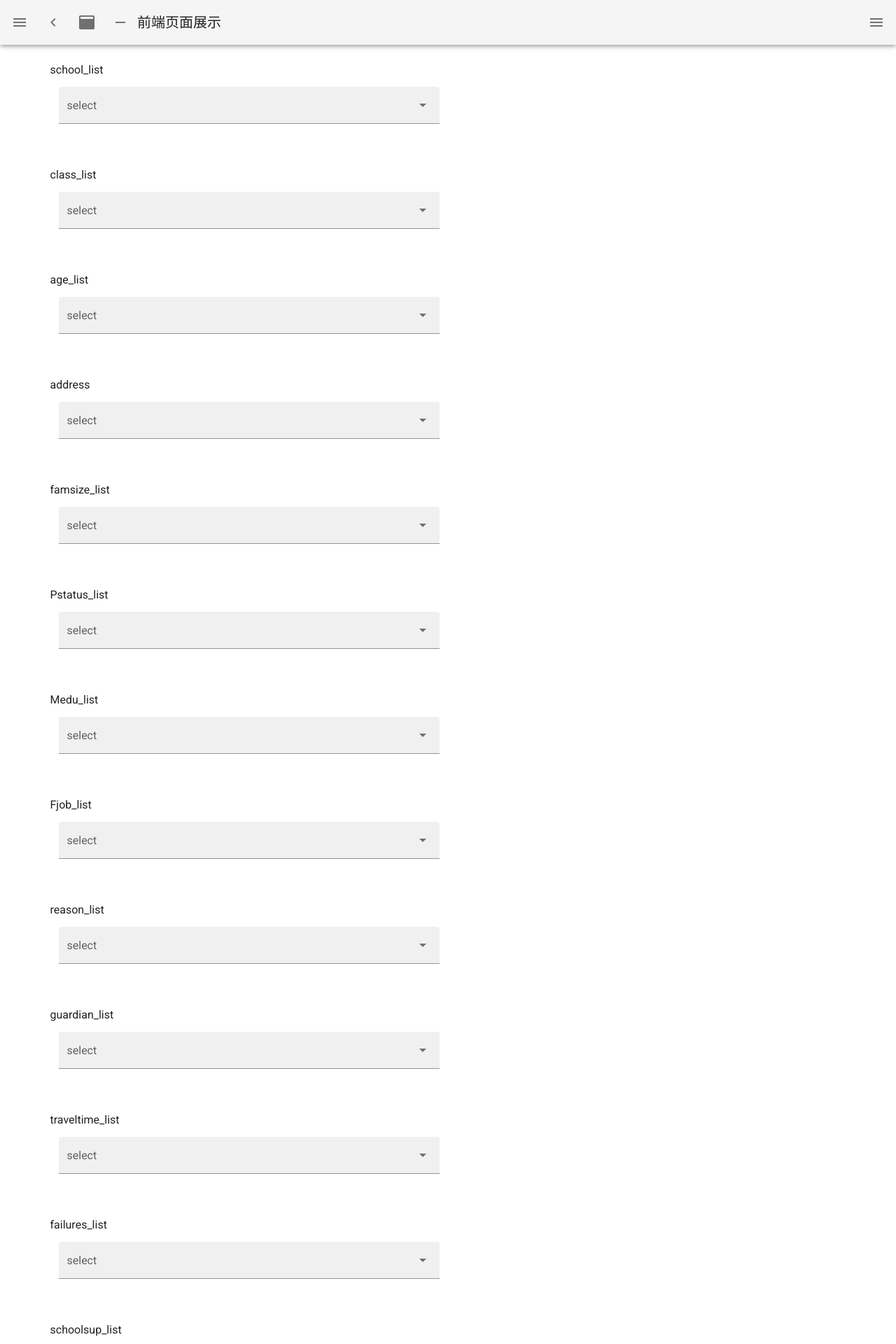
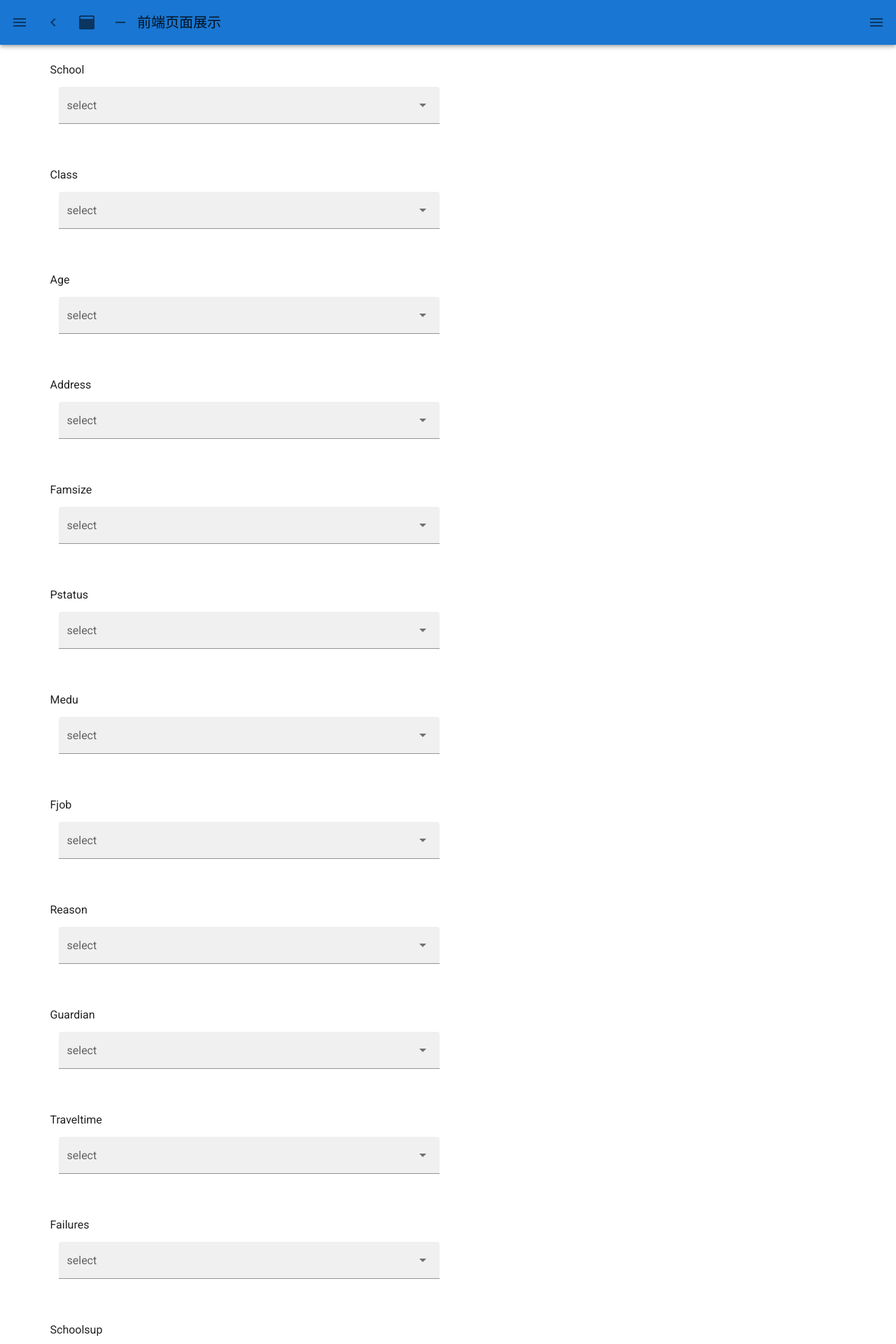
Before and after one commit to Measureds/Product_pritice, a Nuxt app: page /pre in a window 1280 px wide. Shown: the top 1920 px of the page at 70% size. Built offline with nearby package versions, Linux system fonts and the light colour scheme.

Commit message:
add pre but with the problem of CORS

```diff
--- a/layouts/default.vue
+++ b/layouts/default.vue
@@ -1,5 +1,5 @@
-<template>
-  <v-app light>
+<template light>
+  <v-app>
     <v-navigation-drawer
       v-model="drawer"
       :mini-variant="miniVariant"
@@ -7,7 +7,7 @@
       fixed
       app
     >
-      <v-list>
+      <v-list class ="primary">
         <v-list-item
           v-for="(item, i) in items"
           :key="i"
@@ -28,6 +28,7 @@
       :clipped-left="clipped"
       fixed
       app
+      class="primary"
     >
       <v-app-bar-nav-icon @click.stop="drawer = !drawer" />
       <v-btn
--- a/nuxt.config.js
+++ b/nuxt.config.js
@@ -61,26 +61,7 @@ export default {
   */
   vuetify: {
     customVariables: ['~/assets/variables.scss'],
-    theme: {
-      dark: false,
-      themes: {
-        light: {
-          primary: colors.purple,
-          secondary: colors.grey.darken1,
-          accent: colors.shades.black,
-          error: colors.red.accent3,
-        },
-        dark: {
-          primary: colors.blue.darken2,
-          accent: colors.grey.darken3,
-          secondary: colors.amber.darken3,
-          info: colors.teal.lighten1,
-          warning: colors.amber.base,
-          error: colors.deepOrange.accent4,
-          success: colors.green.accent3
-        }
-      }
-    }
+    optionsPath: "./vuetify.options.js"
   },
   /*
   ** Build configuration
--- a/pages/index.vue
+++ b/pages/index.vue
@@ -1,6 +1,6 @@
 <template>
   <v-card>
-    <v-system-bar></v-system-bar>
+    <v-system-bar class="primary"></v-system-bar>
     <v-toolbar flat>
       <v-toolbar-title>成绩预测</v-toolbar-title>
       <v-spacer></v-spacer>
@@ -8,7 +8,7 @@
     <v-banner
       single-line
     >
-      通过数据集内学生信息给出学生综合评定成绩等级的预测。
+      <a herf="#">通过数据集内学生信息给出学生综合评定成绩等级的预测。</a>
     </v-banner>
 
   <v-carousel :show-arrows="false">
--- a/pages/pre.vue
+++ b/pages/pre.vue
@@ -3,11 +3,12 @@
       <!-- 1 -->
       <v-form
       ref="form"
-      v-model="valid" >
-    <v-col cols="12"  v-for="(item,name) in menuList" :key="name">
+      v-model="valid.form" >
+      <v-col cols="12"  v-for="(item,name) in menuList" :key="name">
         <header>{{name}}</header>
       <v-col class="d-flex" cols="12" sm="6">
         <v-select
+          @change="onChangeSelect($event,name)"
           :items="item"
           filled
           label="select"
@@ -29,21 +30,23 @@
 </template>
 
 <script>
+import axios from 'axios'
   export default {
     data: () => ({
         valid:{
-  "School": "string",
+          "form":true,
+  "School": "",
   "Class": 0,
   "Age": 0,
-  "Address": "string",
-  "Famsize": "string",
-  "Pstatus": "string",
+  "Address": "",
+  "Famsize": "",
+  "Pstatus": "",
   "Medu": 0,
   "Fedu": 0,
-  "Mjob": "string",
-  "Fjob": "string",
-  "Reason": "string",
-  "Guardian": "string",
+  "Mjob": "",
+  "Fjob": "",
+  "Reason": "",
+  "Guardian": "",
   "TravelTime": 0,
   "StudyTime": 0,
   "Failures": 0,
@@ -64,33 +67,33 @@
   "Absences": 0
 },
         menuList:{
-       school_list:["GP","MS"] ,
-       class_list:[0,1] ,
-       age_list:[15,16,17,18,19,20,21,22] ,
-       address:["U","R"] ,
-       famsize_list:["LE3","GT3"] ,
-       Pstatus_list:["T","A"] ,
-       Medu_list:[0,1,2,3,4] ,
-       Fjob_list:["services","other","at_home","teacher","health"] ,
-       reason_list:["course","reputation","home","other"] ,
-       guardian_list:["mother","father","other"] ,
-       traveltime_list:[0,1,2,3,4] ,
-       failures_list:[0,1,2,3] ,
-       schoolsup_list:[true,false] ,
-       famsup_list:[true,false] ,
-       paid_list:[true,false] ,
-       activities_list:[true,false] ,
-       nursery_list:[true,false] ,
-       higher_list:[true,false] ,
-       internet_list:[true,false] ,
-       romantic_list:[true,false] ,
-       famrel_list:[1,2,3,,4,5] ,
-       freetime_list:[1,2,3,4,5] ,
-       goout_list:[1,2,3,4,5] ,
-       dalc_list:[1,2,3,4,5] ,
-       Walc_list:[1,2,3,4,5] ,
-       helath_list:[1,2,3,4,5] ,
-       absences_list:[0,1,2,3,4,5,6,7,8,9,10,11,12,13,14,15,16,17,18,19,20,21,22,23,24,25,26,28,30,32,38,40,54,56,75] ,}
+       School:["GP","MS"] ,
+       Class:[0,1] ,
+       Age:[15,16,17,18,19,20,21,22] ,
+       Address:["U","R"] ,
+       Famsize:["LE3","GT3"] ,
+       Pstatus:["T","A"] ,
+       Medu:[0,1,2,3,4] ,
+       Fjob:["services","other","at_home","teacher","health"] ,
+       Reason:["course","reputation","home","other"] ,
+       Guardian:["mother","father","other"] ,
+       Traveltime:[0,1,2,3,4] ,
+       Failures:[0,1,2,3] ,
+       Schoolsup:[true,false] ,
+       Famsup:[true,false] ,
+       Paid:[true,false] ,
+       Activities:[true,false] ,
+       Nursery:[true,false] ,
+       Higher:[true,false] ,
+       Internet:[true,false] ,
+       Romantic:[true,false] ,
+       Famrel:[1,2,3,4,5] ,
+       Freetime:[1,2,3,4,5] ,
+       Goout:[1,2,3,4,5] ,
+       Dalc:[1,2,3,4,5] ,
+       Walc:[1,2,3,4,5] ,
+       Helath:[1,2,3,4,5] ,
+       Absences:[0,1,2,3,4,5,6,7,8,9,10,11,12,13,14,15,16,17,18,19,20,21,22,23,24,25,26,28,30,32,38,40,54,56,75] ,}
 
 
 
@@ -98,9 +101,15 @@
     }),
     methods:{
          validate () {
-             console.log(this.vaild)
-        this.$refs.form.validate(this.valid)
+             console.log(this.valid)
+            axios.post('http://127.0.0.1:8000/predict/form',this.valid).then(function (response) {
+        console.log("结果：",response)
+        console.log(response.data)
+      })
       },
+      onChangeSelect(v,n){
+        this.valid[n] = v
+      }
     }
 
   }
```
Also changed, not shown: vuetify.options.js (added, +47 -0 lines).
